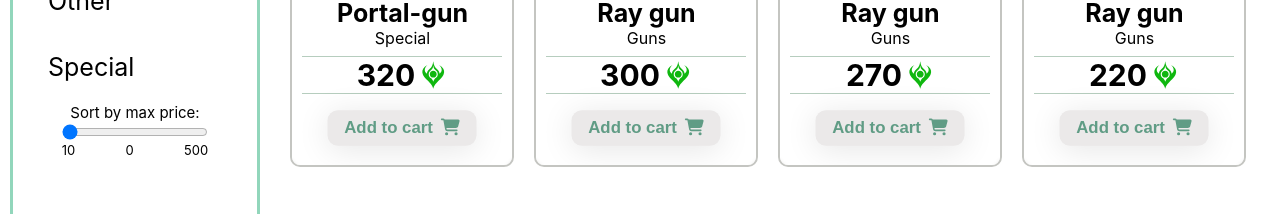
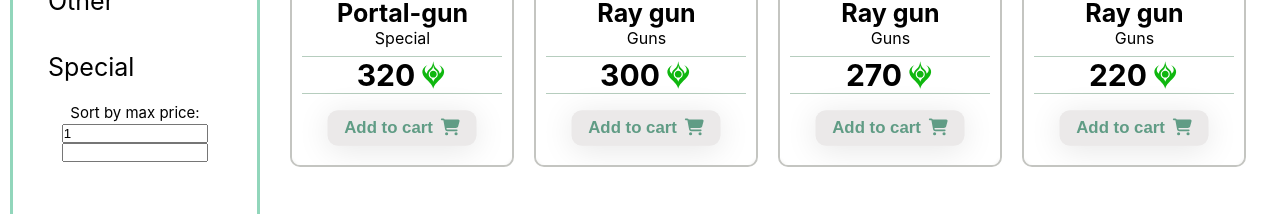
Before and after one commit to danilla-dev/SimpleShop, a React (Create React App) app in the folder simple-shop-cra/: page / in a window 1280 px wide. Shown: the part 1140-1354 px from the top of the page. Built offline with nearby package versions, Linux system fonts and the light colour scheme.

Commit message:
New way to filter products by price, now user dont use a range to set max price, now user set min and max price

```diff
--- a/simple-shop-cra/src/components/FilterByPriceWindow.js
+++ b/simple-shop-cra/src/components/FilterByPriceWindow.js
@@ -6,28 +6,49 @@ import "../styles/FilterByPriceWindow.scss";
 
 const FilterByPriceWindow = () => {
   const { filterByPrice } = useContext(ProductsContext);
-  const [range, setRange] = useState(0);
+  const [minPrice, setMinPrice] = useState("1");
+  const [maxPrice, setMaxPrice] = useState("");
+  const [priceRange, setPriceRange] = useState({ min: 1, max: 2 });
 
-  const handleRange = (e) => {
-    filterByPrice(e.target.value);
-    setRange(e.target.value);
+  const handleValueChange = ({ target, keyCode }) => {
+    const value = target.value.split(" ").join("");
+
+    if (value >= 0) {
+      if (target.name === "min") {
+        setMinPrice(value);
+        if (keyCode === 8 && minPrice.length === 1) {
+          setMinPrice("");
+        }
+      }
+      if (target.name === "max") {
+        setMaxPrice(value);
+        if (keyCode === 8 && maxPrice.length === 1) {
+          setMaxPrice("");
+        }
+      }
+    }
   };
+
   return (
     <div className="sort-price">
       <p>Sort by max price: </p>
       <form>
         <input
-          onChange={handleRange}
-          value={range}
-          type="range"
-          min="10"
-          max="500"
+          className="sort-price_min-value"
+          name="min"
+          type="text"
+          onChange={handleValueChange}
+          onKeyDown={handleValueChange}
+          value={minPrice}
         />
-        <div className="range-info">
-          <span className="range-info__min info">10</span>
-          <span className="range-info__actual info">{range}</span>
-          <span className="range-info__max info">500</span>
-        </div>
+        <input
+          className="sort-price_max-value"
+          name="max"
+          type="text"
+          onChange={handleValueChange}
+          onKeyDown={handleValueChange}
+          value={maxPrice}
+        />
       </form>
     </div>
   );
--- a/simple-shop-cra/src/components/Product.js
+++ b/simple-shop-cra/src/components/Product.js
@@ -11,9 +11,8 @@ const Product = ({ listDisplay }) => {
   const isDesktop = useMediaQuery({ query: "(min-width: 768px)" });
   const { filterProducts, productsByPrice } = useContext(ProductsContext);
 
-
-/// problem polega na tym ze gdy zmieniam kategorie kiedy jest wybrana jakas cena musze ponownie poruszyc suwakiem abyh to sie odwierzylo i wyswietlilo poprawne produkty a nie te wczesniejsze
-// Najlepiej jak zmienie ten suwak na po prostu pole do wpisania min i max ceny
+  /// problem polega na tym ze gdy zmieniam kategorie kiedy jest wybrana jakas cena musze ponownie poruszyc suwakiem abyh to sie odwierzylo i wyswietlilo poprawne produkty a nie te wczesniejsze
+  // Najlepiej jak zmienie ten suwak na po prostu pole do wpisania min i max ceny
 
   // const targetProducts = filterByPrice ? filterByPrice : filterProducts;
 
--- a/simple-shop-cra/src/layouts/MainPage.js
+++ b/simple-shop-cra/src/layouts/MainPage.js
@@ -128,18 +128,9 @@ const MainPage = () => {
   const searchCategory = location.pathname.split("/").pop();
   const filterProducts = handleFilterProducts(searchCategory);
 
-  const [productsByPrice, setProductsByPrice] = useState();
-
   const productsContextValue = {
     products,
     filterProducts,
-    filterByPrice: (filterPrice) => {
-      const productByPrice = filterProducts.filter(
-        (product) => product.price <= filterPrice
-      );
-      setProductsByPrice(productByPrice);
-    },
-    productsByPrice,
   };
   return (
     <div className="main-page wrapper">
```
